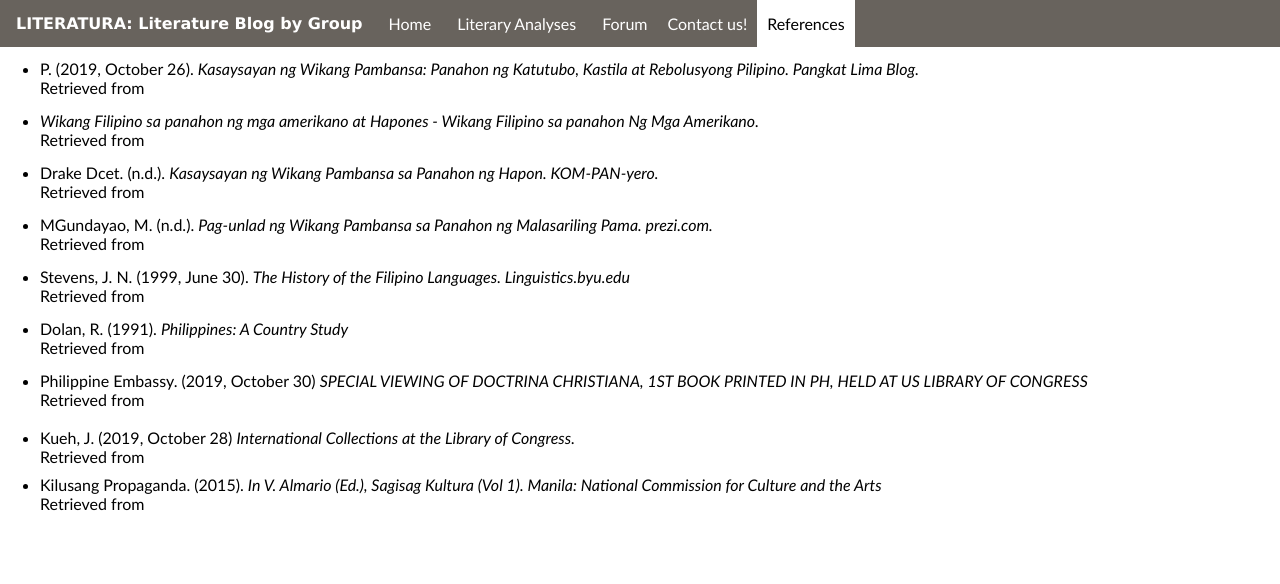
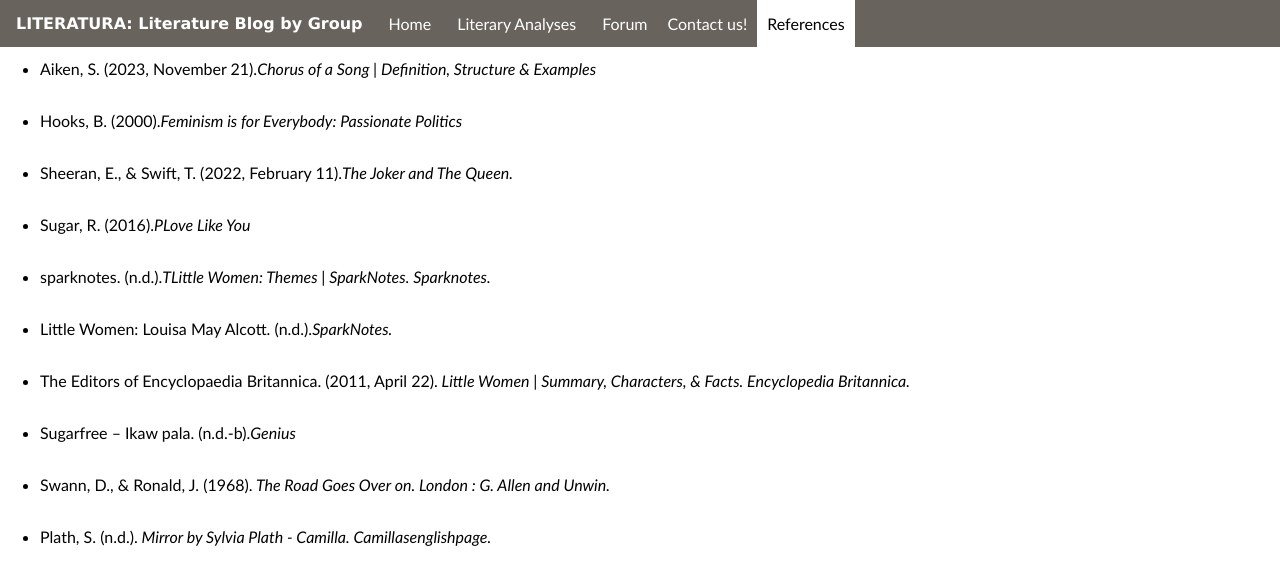
Before and after one commit to ANGELESANOANTONIOBBAYANLAPIDARIOORGASAN/Angeles-Ano-AntonioB-Bayan-Lapidario-Orgasan, a plain HTML site: page references.html in a window 1280 px wide. Drawn offline with Linux system fonts and the light colour scheme.

Commit message:
Update references.html

```diff
--- a/references.html
+++ b/references.html
@@ -35,43 +35,46 @@
               <h3>Research</h3>
               <ul>
                   <p>
-            <li>P. (2019, October 26). <i>Kasaysayan ng Wikang Pambansa: Panahon ng Katutubo, Kastila at Rebolusyong Pilipino. Pangkat Lima Blog.</i> </br> Retrieved from
-            <a href= "https://pangkatlima281814488.wordpress.com/2019/10/26/__trashed/" target="_blank"> https://pangkatlima281814488.wordpress.com/2019/10/26/__trashed/</a></li></p></br></br>
-            <p> <li><i>Wikang Filipino sa panahon ng mga amerikano at Hapones - Wikang Filipino sa panahon Ng Mga Amerikano.</i> </br>Retrieved from
-                <a href= "https://www.studocu.com/ph/document/wesleyan-university-philippines/filipino/wikang-filipino-sa-panahon-ng-mga-amerikano-at-hapones/39324426
-                " target="_blank">https://www.studocu.com/ph/document/wesleyan-university-philippines/filipino/wikang-filipino-sa-panahon-ng-mga-amerikano-at-hapones/39324426
-            </a></li></p> </br></br>
-       <p><li>Drake Dcet. (n.d.). <i>Kasaysayan ng Wikang Pambansa sa Panahon ng Hapon. KOM-PAN-yero.</i> </br> Retrieved from
-            <a href= "https://kompanyero.wordpress.com/2018/09/20/kasaysayan-ng-wika-sa-panahon-ng-hapon/ "
-             target="_blank"> https://kompanyero.wordpress.com/2018/09/20/kasaysayan-ng-wika-sa-panahon-ng-hapon/
+            <li>Aiken, S. (2023, November 21).<i>Chorus of a Song | Definition, Structure & Examples</i> </br>
+            <a href= "https://study.com/academy/lesson/what-is-a-chorus-in-a-song-definition-examples.html#:~:text=What is a chorus of,its repetitive and succinct nature./" target="_blank">
+                https://study.com/academy/lesson/what-is-a-chorus-in-a-song-definition-examples.html#:~:text=What is a chorus of,its repetitive and succinct nature.</a></li></p></br></br>
+            <p> <li>Hooks, B. (2000).<i>Feminism is for Everybody: Passionate Politics</i> </br>
+                <a href= "https://files.libcom.org/files/hooks%20-%20Feminism%20is%20for%20Everybody.pdf
+                " target="_blank">https://files.libcom.org/files/hooks%20-%20Feminism%20is%20for%20Everybody.pdf </a></li></p>
+              </br></br>
+       <p><li>Sheeran, E., & Swift, T. (2022, February 11).<i>The Joker and The Queen. </i> </br>
+            <a href= "https://youtu.be/wyE9x5HETkY?si=vWzFiO2ZYR0SfQTb"
+             target="_blank"> https://youtu.be/wyE9x5HETkY?si=vWzFiO2ZYR0SfQTb
         </a></li></p> </br>
 
 </br>
-        <p> <li> MGundayao, M. (n.d.). <i>Pag-unlad ng Wikang Pambansa sa Panahon ng Malasariling Pama. prezi.com.</i> </br>Retrieved from
-            <a href= "https://prezi.com/en7rsyqltlcf/pag-unlad-ng-wikang-pambansa-sa-panahon-ng-malasariling-pama/" target="_blank">   https://prezi.com/en7rsyqltlcf/pag-unlad-ng-wikang-pambansa-sa-panahon-ng-malasariling-pama/
+        <p> <li> Sugar, R. (2016).<i>PLove Like You</i> </br>
+            <a href= " https://www.youtube.com/watch?v=GDTD24KsdGc" target="_blank">    https://www.youtube.com/watch?v=GDTD24KsdGc
             </a></li></p> </br> </br>
-            <p><li>Stevens, J. N. (1999, June 30). <i>The History of the Filipino Languages. Linguistics.byu.edu </i> </br>Retrieved from
-                <a href= "https://linguistics.byu.edu/classes/Ling450ch/reports/filipino.html" target="_blank">  https://linguistics.byu.edu/classes/Ling450ch/reports/filipino.html
+            <p><li>sparknotes. (n.d.).<i>TLittle Women: Themes | SparkNotes. Sparknotes. </i> </br>
+                <a href= "https://sparknotes.com/lit/littlewomen/themes/." target="_blank">  https://sparknotes.com/lit/littlewomen/themes/.
                 </a></li></p> </br></br>
-                <p><li>Dolan, R. (1991). <i> Philippines: A Country Study </i></br> Retrieved from
-                    <a href= " https://countrystudies.us/philippines/
-                    " target="_blank">   https://countrystudies.us/philippines/
+                <p><li>Little Women: Louisa May Alcott. (n.d.).<i>SparkNotes. </i></br>
+                    <a href= " https://www.sparknotes.com/lit/littlewomen/summary/" target="_blank">  https://www.sparknotes.com/lit/littlewomen/summary/
                 </a></li></p> </br></br>
-                <p><li>Philippine Embassy. (2019, October 30) <i> SPECIAL VIEWING OF DOCTRINA CHRISTIANA, 1ST BOOK PRINTED IN PH, HELD AT US LIBRARY OF CONGRESS </i></br> Retrieved from
-                    <a href= "https://philippineembassy-dc.org/special-viewing-of-doctrina-christiana-1st-book-printed-in-ph-held-at-us-library-of-congress/#:~:text=“The Doctrina Christiana includes translations,heritage of the Filipino people.
-
-                    " target="_blank">  https://philippineembassy-dc.org/special-viewing-of-doctrina-christiana-1st-book-printed-in-ph-held-at-us-library-of-congress/#:~:text=“The Doctrina Christiana includes translations,heritage of the Filipino people.
+                <p><li>The Editors of Encyclopaedia Britannica. (2011, April 22).<i> Little Women | Summary, Characters, & Facts. Encyclopedia Britannica. </i></br>
+                    <a href= "https://www.britannica.com/topic/Little-Women-novel-by-Alcott" target="_blank">  https://www.britannica.com/topic/Little-Women-novel-by-Alcott
 
                 </a></li></p> </br></br>
-                <p><li>Kueh, J. (2019, October 28) <i> International Collections at the Library of Congress. </i></br> Retrieved from
-                    <a href= " https://blogs.loc.gov/international-collections/2019/10/doctrina-christiana-more-than-four-hundred-years-of-filipino-american-history/.
-                    " target="_blank">   https://blogs.loc.gov/international-collections/2019/10/doctrina-christiana-more-than-four-hundred-years-of-filipino-american-history/.
+                <p><li>Sugarfree – Ikaw pala. (n.d.-b).<i>Genius</i></br>
+                    <a href= " https://genius.com/Sugarfree-ikaw-pala-lyrics
+                    " target="_blank">  https://genius.com/Sugarfree-ikaw-pala-lyrics
 
                 </a></li></p> </br></br>
-                <p><li>Kilusang Propaganda. (2015). <i> In V. Almario (Ed.), Sagisag Kultura (Vol 1). Manila: National Commission for Culture and the Arts </i></br> Retrieved from
-                    <a href= " https://philippineculturaleducation.com.ph/kilusang-propaganda/
-                    " target="_blank">   https://philippineculturaleducation.com.ph/kilusang-propaganda/
+                <p><li>Swann, D., & Ronald, J. (1968).<i> The Road Goes Over on. London : G. Allen and Unwin.</i></br>
+                    <a href= " https://tolkiengateway.net/wiki/Special:BookSources/0047840099
+                    " target="_blank">  https://tolkiengateway.net/wiki/Special:BookSources/0047840099
 
+                </a></li></p> </br></br>
+
+                        <p><li>Plath, S. (n.d.).<i> Mirror by Sylvia Plath - Camilla. Camillasenglishpage.</i></br>
+                    <a href= "  https://camillasenglishpage.org/literature/poems/sylvia-plath-mirror/.
+                    " target="_blank"> https://camillasenglishpage.org/literature/poems/sylvia-plath-mirror/.
                 </a></li></p> </br></br>
             </ul>
     </br>
```
